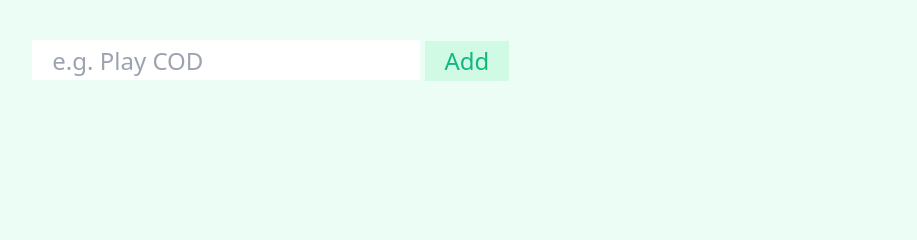
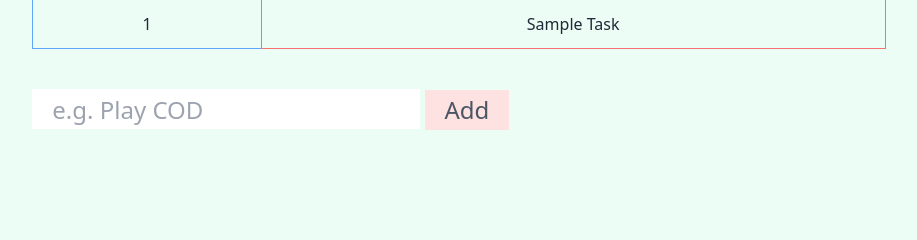
Before and after one commit to Nido89/flask-vscode-2022, a Flask app: page / in a window 1280 px wide. Shown: the part 198-438 px from the top of the page, without its empty margins (181-1098 px from the left). Run offline with Flask 2, Linux system fonts and the light colour scheme; data that the repository does not hold is empty; some libraries are stand-ins or nearby versions.

Commit message:
sample task as main task

```diff
--- a/Flask_App/Flask_htmx_Fun-main/flaskr/templates/bp/todos/todos.html
+++ b/Flask_App/Flask_htmx_Fun-main/flaskr/templates/bp/todos/todos.html
@@ -1,6 +1,6 @@
 {% for todo in todos %}
-  <tr class="bg-yellow hover:bg-green-50 mb-0">
-    <td class="p-3 text-gray-800 text-center border border-green-400">{{todo.id}}</td>
-    <td class="p-3 text-gray-800 text-center border border-green-400">{{todo.name}}</td>
+  <tr class="bg-red hover:bg-green-50 mb-0">
+    <td class="p-3 text-gray-800 text-center border border-blue-400">{{todo.id}}</td>
+    <td class="p-3 text-gray-800 text-center border border-red-400">{{todo.name}}</td>
   </tr>
 {% endfor %}
--- a/Flask_App/Flask_htmx_Fun-main/flaskr/templates/pages/index.html
+++ b/Flask_App/Flask_htmx_Fun-main/flaskr/templates/pages/index.html
@@ -26,7 +26,7 @@
     hx-post="/todos/add"
     hx-target="#todo-results"
   >
-  <button class="bg-green-100 text-green-500 hover:bg-green-200 h-10 px-5 text-2xl"
+  <button class="bg-red-100 text-black-500 hover:bg-green-400 h-10 px-5 text-2xl"
   hx-post="/todos/add" hx-include="[name='todo']"
   hx-target="#todo-results">Add</button>
 </div>
--- a/Flask_App/Flask_htmx_Fun-main/flaskr/todos.py
+++ b/Flask_App/Flask_htmx_Fun-main/flaskr/todos.py
@@ -1,7 +1,7 @@
 from flask import Blueprint, render_template, request, current_app as app
 
 bp = Blueprint('todos', __name__, url_prefix='/todos')
-
+todos = [{'id': 1, 'name': "Sample Task"}]
 
 
 @bp.route("/", methods=["GET"])
@@ -11,9 +11,12 @@ def get_todos():
 @bp.route("/add", methods=["POST"])
 def add_todo():
     todo_name = request.form.get("todo")
-    todos = [{'id': 1, 'name': todo_name}]
+
+
     id = len(todos)+1
+
 
     todos.append({'id': id, 'name': todo_name})
 
+
     return render_template("bp/todos/todos.html", todos=todos)
```
